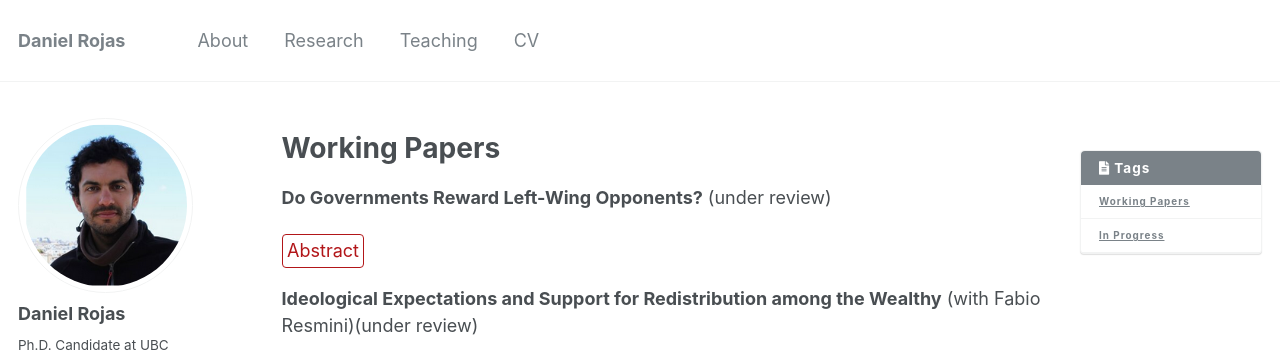
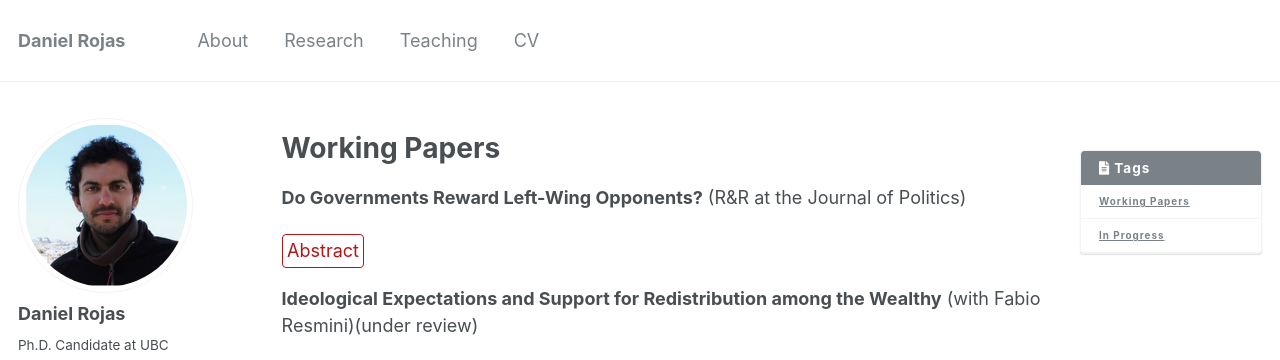
Before and after one commit to danielrojaslozano/danielrojaslozano.github.io, a Jekyll site: the page built from _pages/research.md, in a window 1280 px wide and 1144 px high. Shown: the top 360 px of the window. Built offline with Jekyll 4.4.1, drawn with Linux system fonts in a browser that asks for light colours; some web fonts are replaced.

Commit message:
Update research.md

```diff
--- a/_pages/research.md
+++ b/_pages/research.md
@@ -48,7 +48,7 @@ details > p {
 
 # Working Papers
 
-**Do Governments Reward Left-Wing Opponents?** (under review)
+**Do Governments Reward Left-Wing Opponents?** (R&R at the Journal of Politics)
 <br />
 <details><summary>Abstract</summary><p> Do governments reward left-wing opposition voters? The literature on distributive politics finds that governments use transfers to reward supporters. Yet this work focuses on what incumbents do before elections, fails to find compensations after elections, and overlooks who the incumbent won to even when different contenders might imply different risks to the establishment. I argue that governments strategically allocate transfers to reward left-wing opposition constituencies after elections and prevent future support for the Left given its historical threat to elites. Using a continuous difference-in-difference research design with data from Colombia, I show that opposition constituencies receive more transfers after elections but not before. A cross-national analysis further supports my argument. These findings have implications for the politics of the red scare in developing democracies.</p>
 </details> &nbsp;
```
